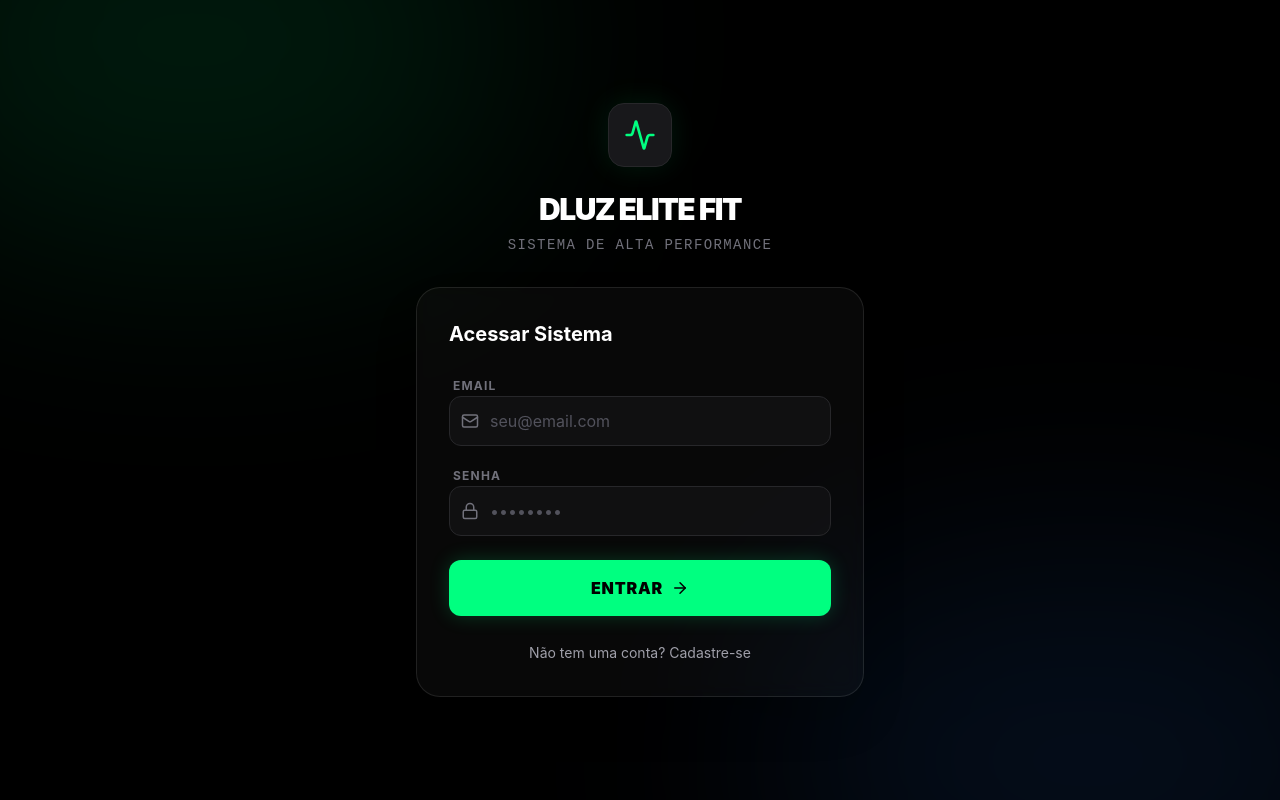
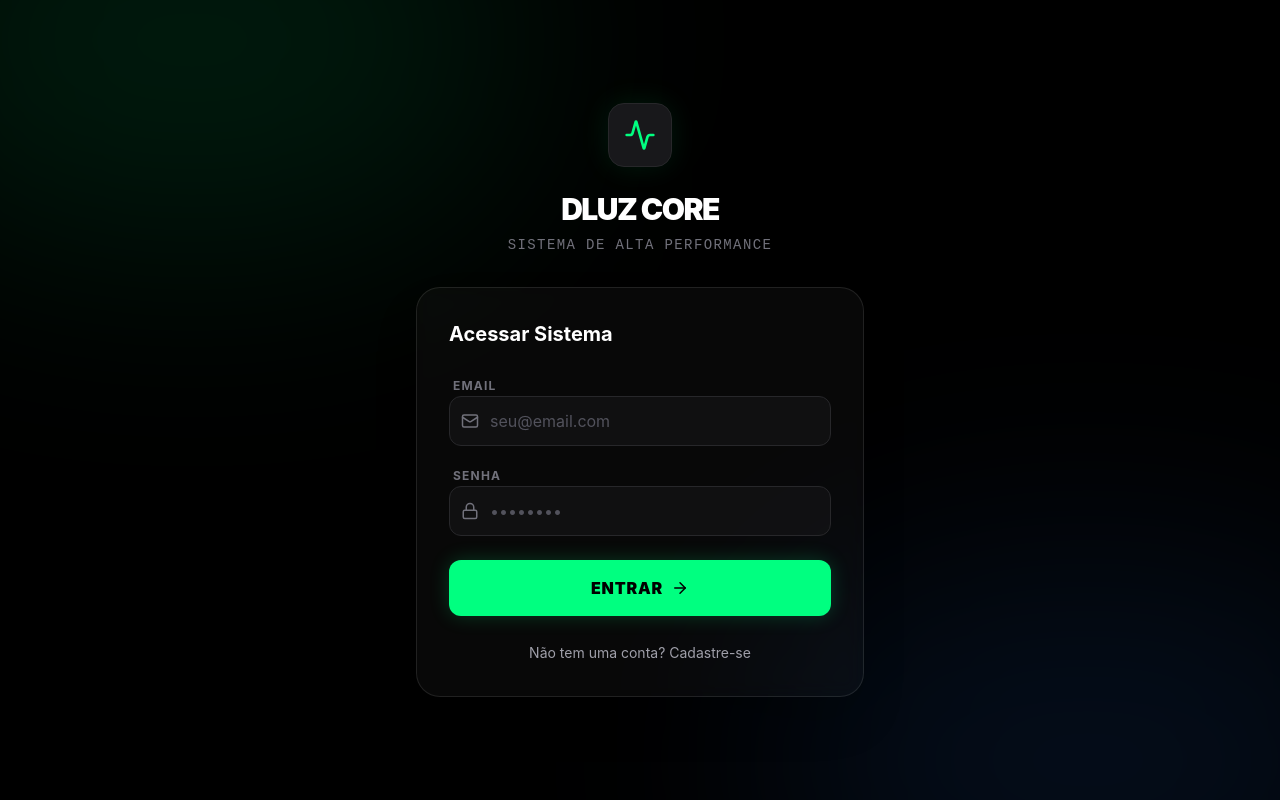
Before and after one commit to dluzgames/Elite-Velocity, a Next.js app: page / in a window 1280 px wide. Built offline with nearby package versions, Linux system fonts and the light colour scheme.

Commit message:
refactor: Rename application to DLUZ CORE
Updates the application name from "DLUZ ELITE FIT" to "DLUZ CORE" across the main page and authentication screen. This reflects a broader rebranding or simplification of the product's identity.

```diff
--- a/app/page.tsx
+++ b/app/page.tsx
@@ -61,7 +61,7 @@ export default function Home() {
         <div className="max-w-7xl mx-auto px-4 py-4 flex justify-between items-center border-b border-zinc-800/50">
           <div className="flex items-center gap-2">
             <Activity className="text-[#00FF80]" size={20} />
-            <span className="font-black tracking-tighter text-white">DLUZ ELITE FIT</span>
+            <span className="font-black tracking-tighter text-white">DLUZ CORE</span>
           </div>
           <div className="flex items-center gap-4">
             <div className="text-right hidden sm:block">
--- a/components/auth/AuthScreen.tsx
+++ b/components/auth/AuthScreen.tsx
@@ -47,7 +47,7 @@ export default function AuthScreen({ onLogin, onSignup }: AuthScreenProps) {
           <div className="inline-flex items-center justify-center w-16 h-16 rounded-2xl bg-zinc-900 border border-zinc-800 mb-6 shadow-[0_0_30px_rgba(0,255,128,0.1)]">
             <Activity size={32} className="text-[#00FF80]" />
           </div>
-          <h1 className="text-3xl font-black text-white tracking-tighter mb-2">DLUZ ELITE FIT</h1>
+          <h1 className="text-3xl font-black text-white tracking-tighter mb-2">DLUZ CORE</h1>
           <p className="text-zinc-500 text-sm font-mono uppercase tracking-widest">Sistema de Alta Performance</p>
         </div>
 
```
